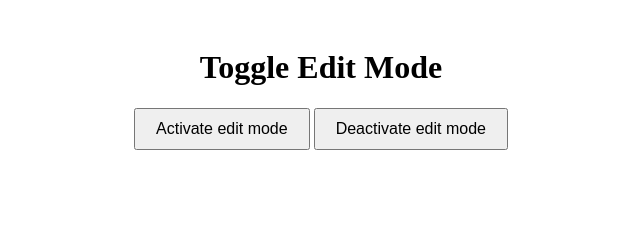
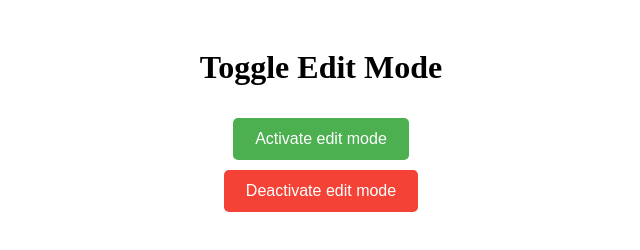
Before and after one commit to brkunver/edit-page-text, a website with bundled scripts: page entrypoints/popup/index.html in a window 1280 px wide. Shown: the whole page, without its empty margins (319-959 px from the left). Built offline with nearby package versions, Linux system fonts and the light colour scheme.

Commit message:
add button styles

```diff
--- a/entrypoints/popup/style.css
+++ b/entrypoints/popup/style.css
@@ -1,11 +1,33 @@
 main {
   text-align: center;
+  align-items: center;
+  justify-content: center;
+  display: flex;
+  flex-direction: column;
+  gap: 10px;
   min-width: 200px;
   padding: 20px;
 }
 
 button {
   padding: 10px 20px;
+  border: 2px solid transparent;
+  border-radius: 5px;
   font-size: 16px;
   cursor: pointer;
+  transition: all 0.3s ease;
 }
+
+button:hover {
+  border: 2px solid #000;
+}
+
+#activate-button {
+  background-color: #4caf50;
+  color: white;
+}
+
+#deactivate-button {
+  background-color: #f44336;
+  color: white;
+}
```
